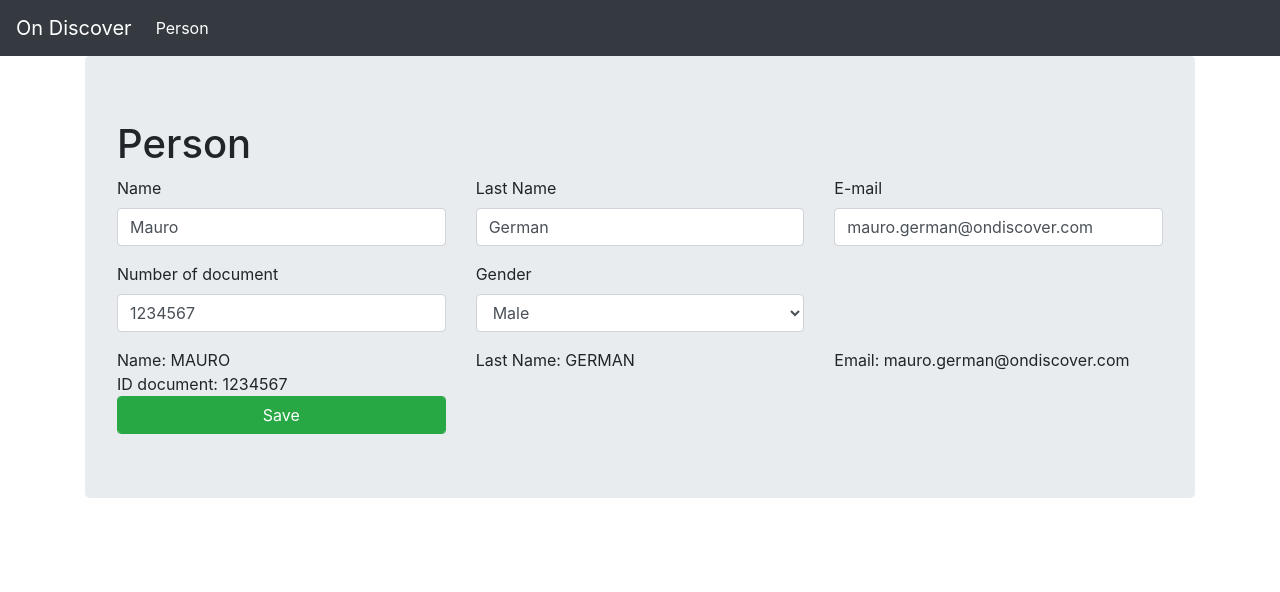
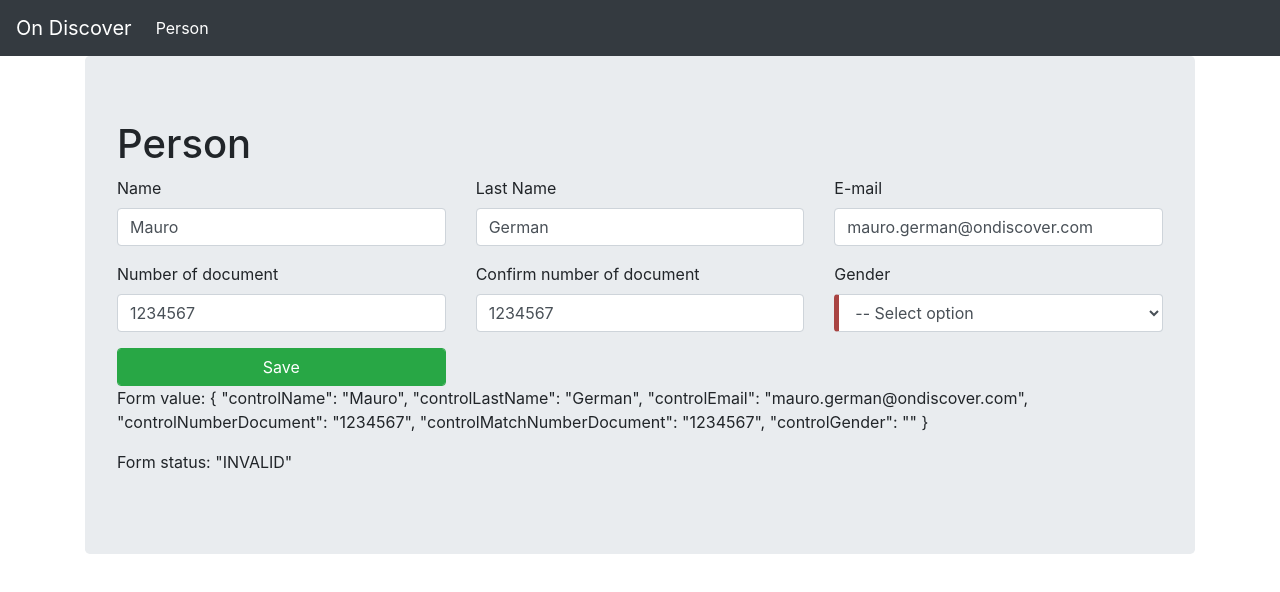
Before and after one commit to rebound56/onunit, an Angular app in the folder onTraining/onTrainingSpringAngular/Frontend/onDiscoverFrontTraining/: page /person in a window 1280 px wide. Shown: the top 592 px of the page. Built offline with nearby package versions, Linux system fonts and the light colour scheme.

Commit message:
Creation of a custom validation
I created a custom validation about matching two fields

```diff
--- a/onTraining/onTrainingSpringAngular/Frontend/onDiscoverFrontTraining/src/app/app.module.ts
+++ b/onTraining/onTrainingSpringAngular/Frontend/onDiscoverFrontTraining/src/app/app.module.ts
@@ -8,6 +8,7 @@ import { AppRoutingModule } from './modules/app-routing/app-routing.module';
 import { FormsModule } from '@angular/forms';
 
 import {ReactiveFormsModule} from "@angular/forms";
+
 
 @NgModule({
   declarations: [
--- a/onTraining/onTrainingSpringAngular/Frontend/onDiscoverFrontTraining/src/app/components/person/person.component.html
+++ b/onTraining/onTrainingSpringAngular/Frontend/onDiscoverFrontTraining/src/app/components/person/person.component.html
@@ -49,7 +49,7 @@
     <div class="col-sm-4">
       <div class="form-group">
         <label for="numberDocument">Number of document</label>
-        <input type="email" name="numberDocument" formControlName="controlNumberDocument" [(ngModel)]="person.numberDocument" placeholder="Number of document" class="form-control"/>
+        <input type="text" (keyup)="controlMatchNumberDocument.updateValueAndValidity()" name="numberDocument" formControlName="controlNumberDocument" [(ngModel)]="person.numberDocument" placeholder="Number of document" class="form-control"/>
         <div class="alert alert-danger" *ngIf="controlNumberDocument.errors && (controlNumberDocument.dirty || controlNumberDocument.touched)">
           <p *ngIf="controlNumberDocument.errors.required">E-mail is required</p>
           <p *ngIf="controlNumberDocument.errors.minlength">E-mail must be greater than 3 characters long</p>
@@ -60,10 +60,24 @@
 
     <div class="col-sm-4">
       <div class="form-group">
+        <label for="MatchNumberDocument">Confirm number of document</label>
+        <input type="text" name="MatchNumberDocument" formControlName="controlMatchNumberDocument" placeholder="Confirm number of document" class="form-control"/>
+        <div class="alert alert-danger" *ngIf="controlMatchNumberDocument.errors && (controlMatchNumberDocument.dirty || controlMatchNumberDocument.touched)">
+          <p *ngIf="controlMatchNumberDocument.errors.match">It must match with number document</p>
+        </div>
+      </div>
+    </div>
+
+    <div class="col-sm-4">
+      <div class="form-group">
         <label for="gender">Gender</label>
         <select name="gender" formControlName="controlGender" class="form-control">
           <option *ngFor="let gender of genders" [value]="gender.value">{{gender.label}}</option>
         </select>
+
+        <div class="alert alert-danger" *ngIf="controlGender.errors && (controlGender.dirty || controlGender.touched)">
+          <p *ngIf="controlGender.errors.required">Gender is required</p>
+        </div>
       </div>
     </div>
 
@@ -71,22 +85,16 @@
 
   <div class="row">
     <div class="col-sm-4">
-      Name: {{person.name | uppercase}}
-    </div>
-    <div class="col-sm-4">
-      Last Name: {{person.lastName | uppercase}}
-    </div>
-    <div class="col-sm-4">
-      Email: {{person.email}}
-    </div>
-    <div class="col-sm-4">
-      ID document: {{person.numberDocument}}
+      <button type="submit" class="btn btn-success form-control">Save</button>
     </div>
   </div>
 
+
   <div class="row">
-    <div class="col-sm-4">
-      <button type="submit" class="btn btn-success form-control">Save</button>
+    <div class="col-sm-12">
+      <p>Form value: {{formPerson.value | json}}</p>
+      <p>Form status: {{formPerson.status | json}}</p>
     </div>
   </div>
+
 </form>
--- a/onTraining/onTrainingSpringAngular/Frontend/onDiscoverFrontTraining/src/app/components/person/person.component.ts
+++ b/onTraining/onTrainingSpringAngular/Frontend/onDiscoverFrontTraining/src/app/components/person/person.component.ts
@@ -1,6 +1,8 @@
 import { Component, OnInit } from '@angular/core';
 import { Person } from '../../models/person';
+import { CustomValidator } from '../../utils/custom-validator';
 import { FormGroup, FormControl, Validators } from '@angular/forms';
+
 
 @Component({
   selector: 'app-person',
@@ -15,7 +17,7 @@ export class PersonComponent implements OnInit {
     lastName: 'German',
     email: 'mauro.german@ondiscover.com',
     numberDocument: '1234567',
-    gender: 'M'
+    gender: ''
   }
 
   genders : any ;
@@ -25,12 +27,13 @@ export class PersonComponent implements OnInit {
   controlLastName: FormControl;
   controlEmail: FormControl;
   controlNumberDocument: FormControl;
+  controlMatchNumberDocument: FormControl;
   controlGender: FormControl;
 
 
   constructor() {
     this.genders = [
-      {value: '-- Select option', label: ''},
+      {value: '', label: '-- Select option'},
       {value: 'M', label: 'Male'},
       {value: 'F', label: 'Female'},
     ]
@@ -42,32 +45,39 @@ export class PersonComponent implements OnInit {
       Validators.required,
       Validators.minLength(3),
       Validators.maxLength(150)
-    ]),
+    ]);
     this.controlLastName = new FormControl(this.person.lastName,[
       Validators.required,
       Validators.minLength(3),
       Validators.maxLength(200)
-    ]),
+    ]);
     this.controlEmail = new FormControl(this.person.email,[
       Validators.required,
       Validators.minLength(4),
       Validators.maxLength(150),
       Validators.email
-    ]),
+    ]);
     this.controlNumberDocument = new FormControl(this.person.numberDocument,[
       Validators.required,
       Validators.minLength(3),
-      Validators.maxLength(20)
-    ]),
+      Validators.maxLength(20),
+
+    ]);
+
+
     this.controlGender = new FormControl(this.person.gender,[
       Validators.required
-    ])
+    ]);
+    this.controlMatchNumberDocument= new FormControl(this.person.numberDocument,[
+      CustomValidator.match(this.controlNumberDocument)
+    ]);
 
     this.formPerson = new FormGroup({
       controlName:this.controlName,
       controlLastName:this.controlLastName,
       controlEmail:this.controlEmail,
       controlNumberDocument:this.controlNumberDocument,
+      controlMatchNumberDocument: this.controlMatchNumberDocument,
       controlGender:this.controlGender
     })
   }
--- /dev/null
+++ b/onTraining/onTrainingSpringAngular/Frontend/onDiscoverFrontTraining/src/app/utils/custom-validator.ts
@@ -0,0 +1,14 @@
+import { ValidatorFn, ValidationErrors } from "@angular/forms/src/directives/validators";
+import { AbstractControl, FormControl } from "@angular/forms/src/model";
+
+export class CustomValidator {
+    static match(controlToCompare :FormControl) : ValidatorFn {
+        return (control : AbstractControl): {[key: string]: boolean} => {
+            let value = control.value;
+            if(value === controlToCompare.value){
+                return null;
+            }
+            return {'match': true};
+        }
+    }
+}
```
Also changed, not shown: onTraining/onTrainingSpringAngular/Frontend/onDiscoverFrontTraining/Notes.txt (added).
